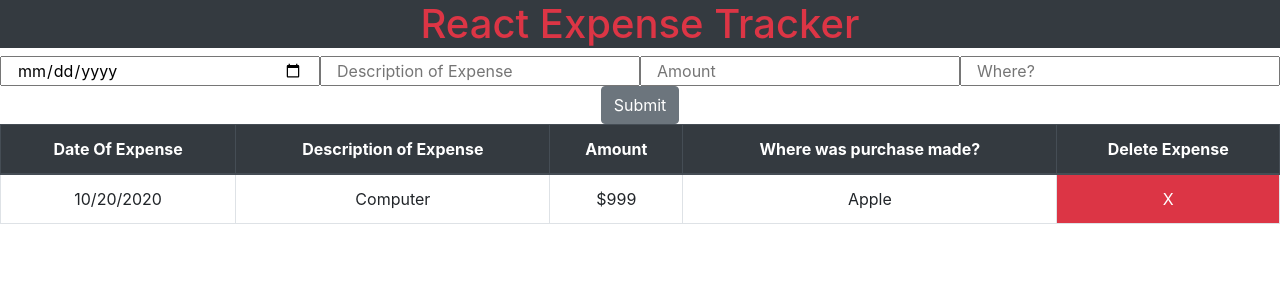
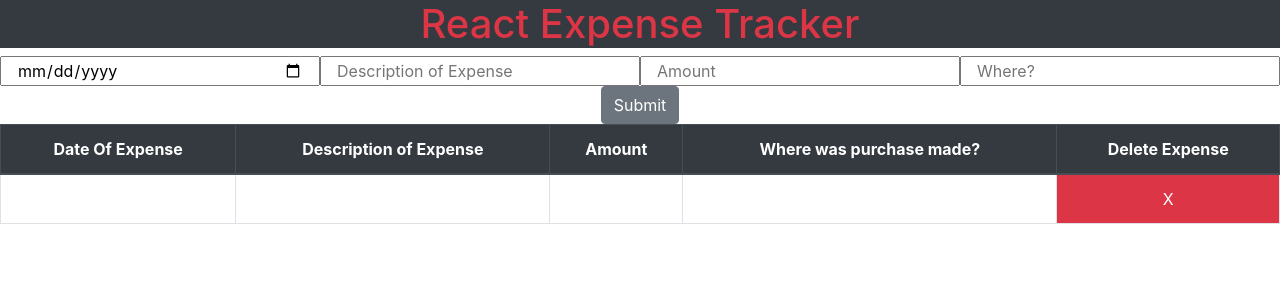
Before and after one commit to jbri91/reactExpenseTracker, a React (Create React App) app: page / in a window 1280 px wide. Shown: the top 300 px of the page. Built offline with nearby package versions, Linux system fonts and the light colour scheme.

Commit message:
newbranch

```diff
--- a/src/App.js
+++ b/src/App.js
@@ -13,6 +13,12 @@ class App extends React.Component {
       desc: "",
       amount: "",
       place: "",
+      expense: [
+        {date: '11/18/2020'},
+        {desc: 'Computer'},
+        {amount: '123'},
+        {place: 'Apple'}
+      ]
     };
     this.handleChange = this.handleChange.bind(this);
     this.handleSubmit = this.handleSubmit.bind(this);
@@ -43,10 +49,10 @@ class App extends React.Component {
       <div className="App">
         <Header />
         <UserInput
-        date={this.state.date}
-        desc={this.state.desc}
-        amount={this.state.amount}
-        place={this.state.place} />
+        date={this.state.expense[0]}
+        desc={this.state.expense[0]}
+        amount={this.state.expense[0]}
+        place={this.state.expense[0]} />
         <Table />
       </div>
     );
--- a/src/components/Table.js
+++ b/src/components/Table.js
@@ -1,6 +1,5 @@
 import React from "react";
 import ExpenseRow from "./ExpenseRow";
-import UserInput from './UserInput'
 
 class Table extends React.Component {
   render() {
@@ -18,10 +17,10 @@ class Table extends React.Component {
           </thead>
           <tbody>
             <ExpenseRow
-            date="10/20/2020"
-            desc="Computer"
-            amount="$999"
-            place="Apple" />
+            date={this.props.date}
+            desc={this.props.date}
+            amount={this.props.date}
+            place={this.props.date} />
           </tbody>
         </table>
       </div>
--- a/src/components/UserInput.js
+++ b/src/components/UserInput.js
@@ -11,7 +11,7 @@ class UserInput extends React.Component {
           type="date"
           placeholder="Date of Expense"
           id="date"
-          value={this.props.date}
+          // value={this.props.date}
           onChange={this.props.handleChange}
         ></input>
         <input
@@ -19,7 +19,7 @@ class UserInput extends React.Component {
           className="col-sm-6 col-md-3"
           placeholder="Description of Expense"
           id="desc"
-          value={this.props.desc}
+          // value={this.props.desc}
           onChange={this.props.handleChange}
         ></input>
         <input
@@ -28,7 +28,7 @@ class UserInput extends React.Component {
           type="number"
           placeholder="Amount"
           id="amount"
-          value={this.props.amount}
+          // value={this.props.amount}
           onChange={this.props.handleChange}
         ></input>
         <input
@@ -36,7 +36,7 @@ class UserInput extends React.Component {
           className="col-sm-6 col-md-3"
           placeholder="Where?"
           id="place"
-          value={this.props.place}
+          // value={this.props.place}
           onChange={this.props.handleChange}
         ></input>
         <button
```
